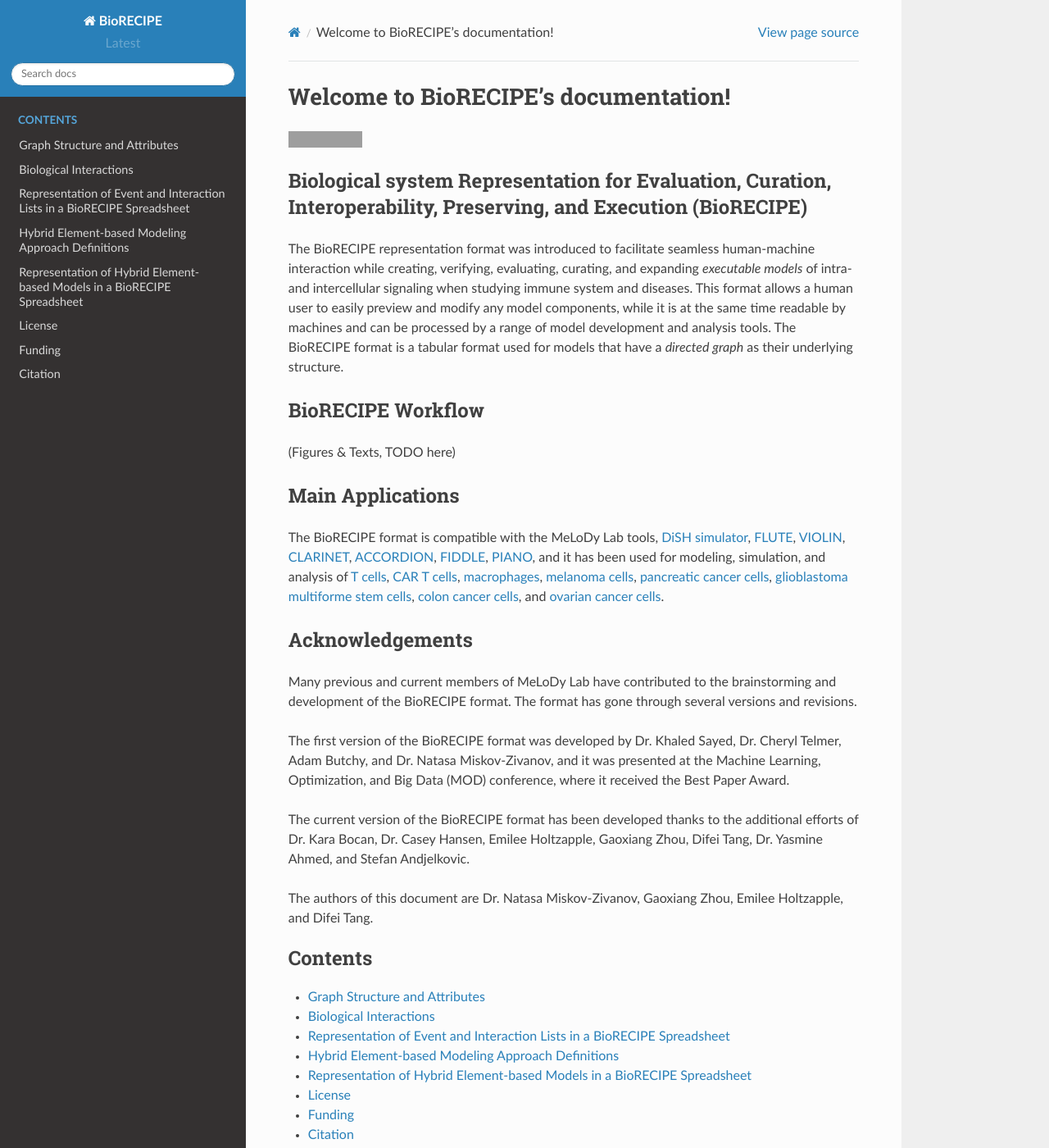
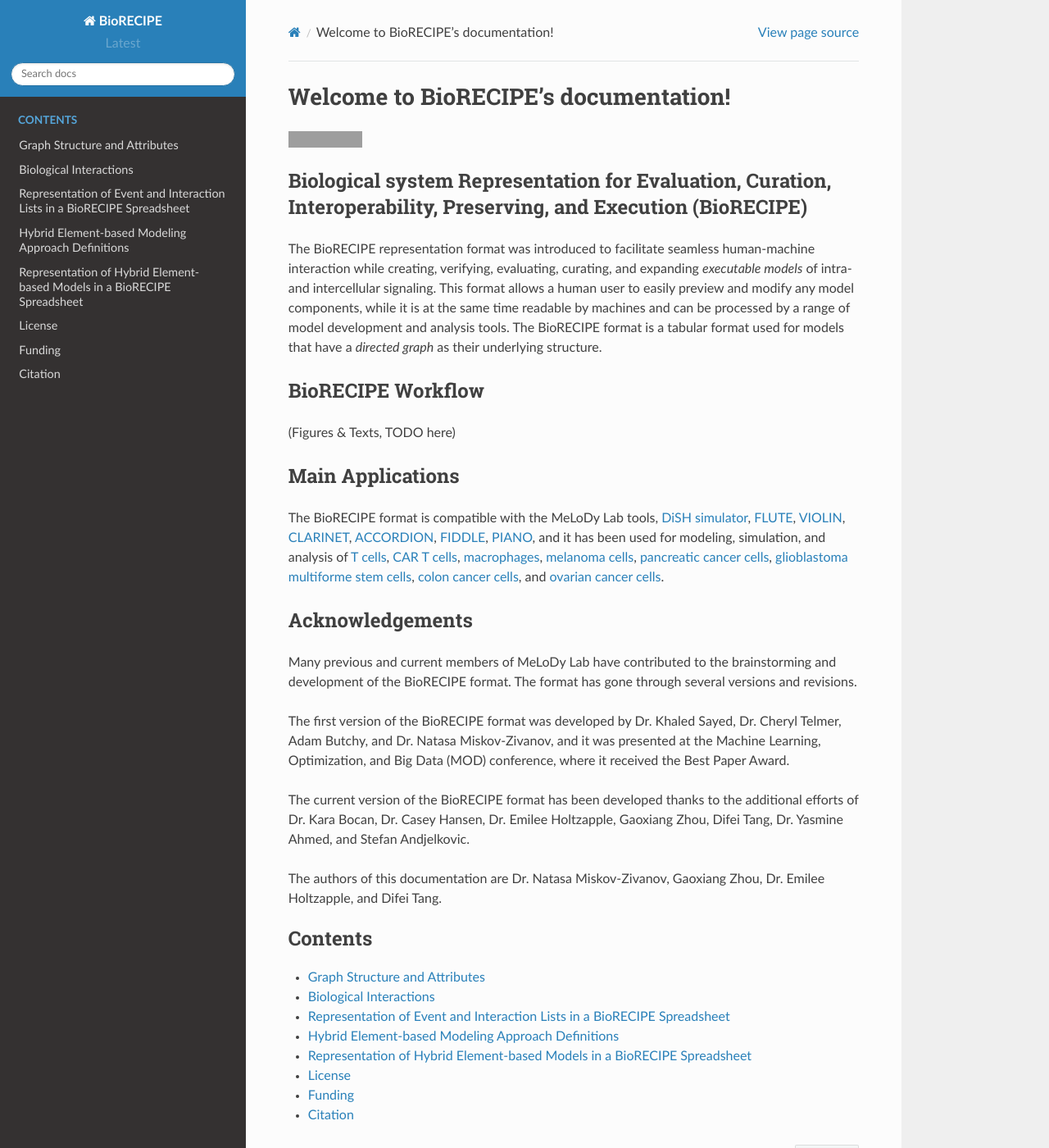
Before and after one commit to pitt-miskov-zivanov-lab/BioRECIPE, a Sphinx documentation site: the page built from docs/index.rst, in a window 1280 px wide and 1400 px high. Shown: the whole window at 82% size. Built offline with Sphinx 7.4.7 and the Read the Docs theme 2.0.0, drawn with Linux system fonts in a browser that asks for light colours; grey boxes are pictures that could not be loaded.

Commit message:
Update index.rst

```diff
--- a/docs/index.rst
+++ b/docs/index.rst
@@ -7,7 +7,7 @@ Welcome to BioRECIPE's documentation!
 Biological system Representation for Evaluation, Curation, Interoperability, Preserving, and Execution (BioRECIPE)
 --------------------------------------------------------------------------------------------------------
 
-The BioRECIPE representation format was introduced to facilitate seamless human-machine interaction while creating, verifying, evaluating, curating, and expanding *executable models* of intra- and intercellular signaling when studying immune system and diseases. This format allows a human user to easily preview and modify any model components, while it is at the same time readable by machines and can be processed by a range of model development and analysis tools. The BioRECIPE format is a tabular format used for models that have a *directed graph* as their underlying structure.
+The BioRECIPE representation format was introduced to facilitate seamless human-machine interaction while creating, verifying, evaluating, curating, and expanding *executable models* of intra- and intercellular signaling. This format allows a human user to easily preview and modify any model components, while it is at the same time readable by machines and can be processed by a range of model development and analysis tools. The BioRECIPE format is a tabular format used for models that have a *directed graph* as their underlying structure.
 
 BioRECIPE Workflow
 ---------------------
@@ -26,9 +26,9 @@ Many previous and current members of MeLoDy Lab have contributed to the brainsto
 
 The first version of the BioRECIPE format was developed by Dr. Khaled Sayed, Dr. Cheryl Telmer, Adam Butchy, and Dr. Natasa Miskov-Zivanov, and it was presented at the Machine Learning, Optimization, and Big Data (MOD) conference, where it received the Best Paper Award.
 
-The current version of the BioRECIPE format has been developed thanks to the additional efforts of Dr. Kara Bocan, Dr. Casey Hansen, Emilee Holtzapple, Gaoxiang Zhou, Difei Tang, Dr. Yasmine Ahmed, and Stefan Andjelkovic.
+The current version of the BioRECIPE format has been developed thanks to the additional efforts of Dr. Kara Bocan, Dr. Casey Hansen, Dr. Emilee Holtzapple, Gaoxiang Zhou, Difei Tang, Dr. Yasmine Ahmed, and Stefan Andjelkovic.
 
-The authors of this document are Dr. Natasa Miskov-Zivanov, Gaoxiang Zhou, Emilee Holtzapple, and Difei Tang.
+The authors of this documentation are Dr. Natasa Miskov-Zivanov, Gaoxiang Zhou, Dr. Emilee Holtzapple, and Difei Tang.
 
 .. toctree::
    :maxdepth: 2
```
